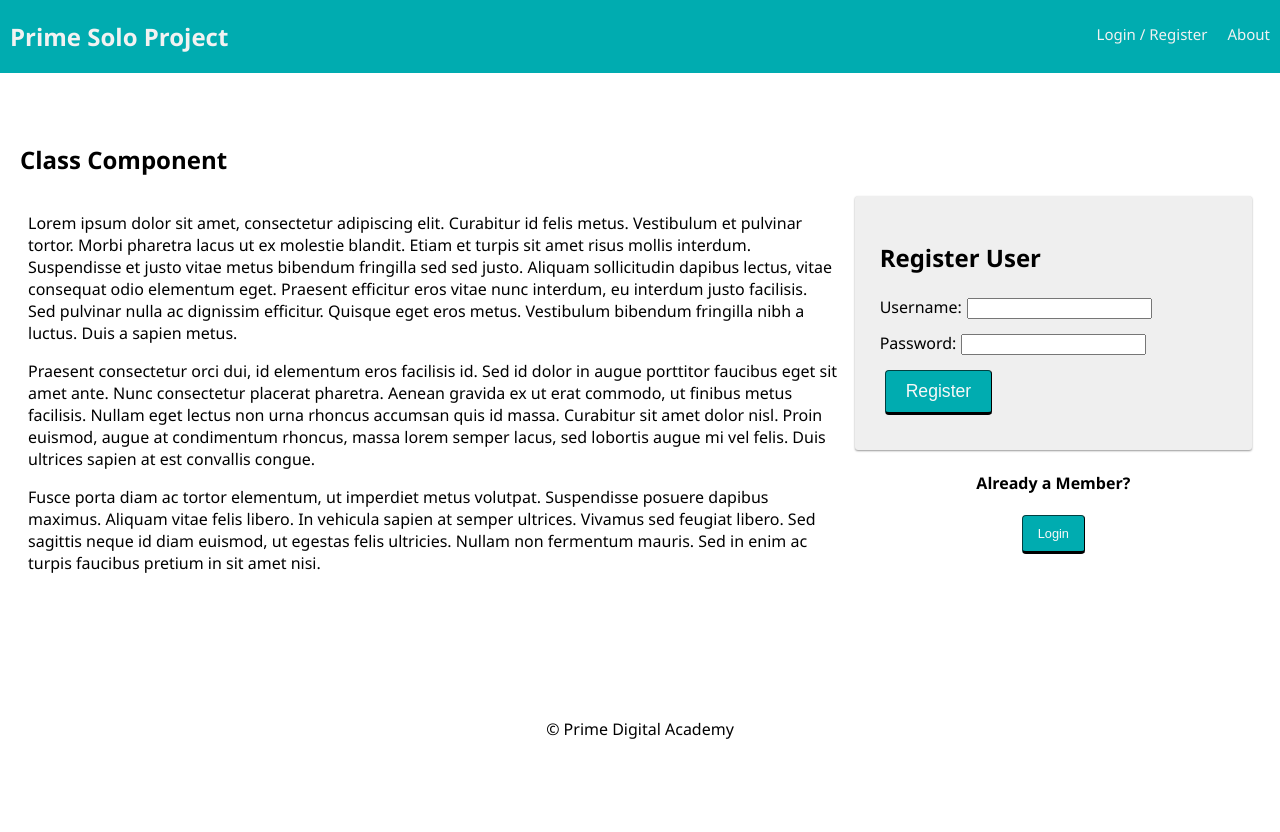
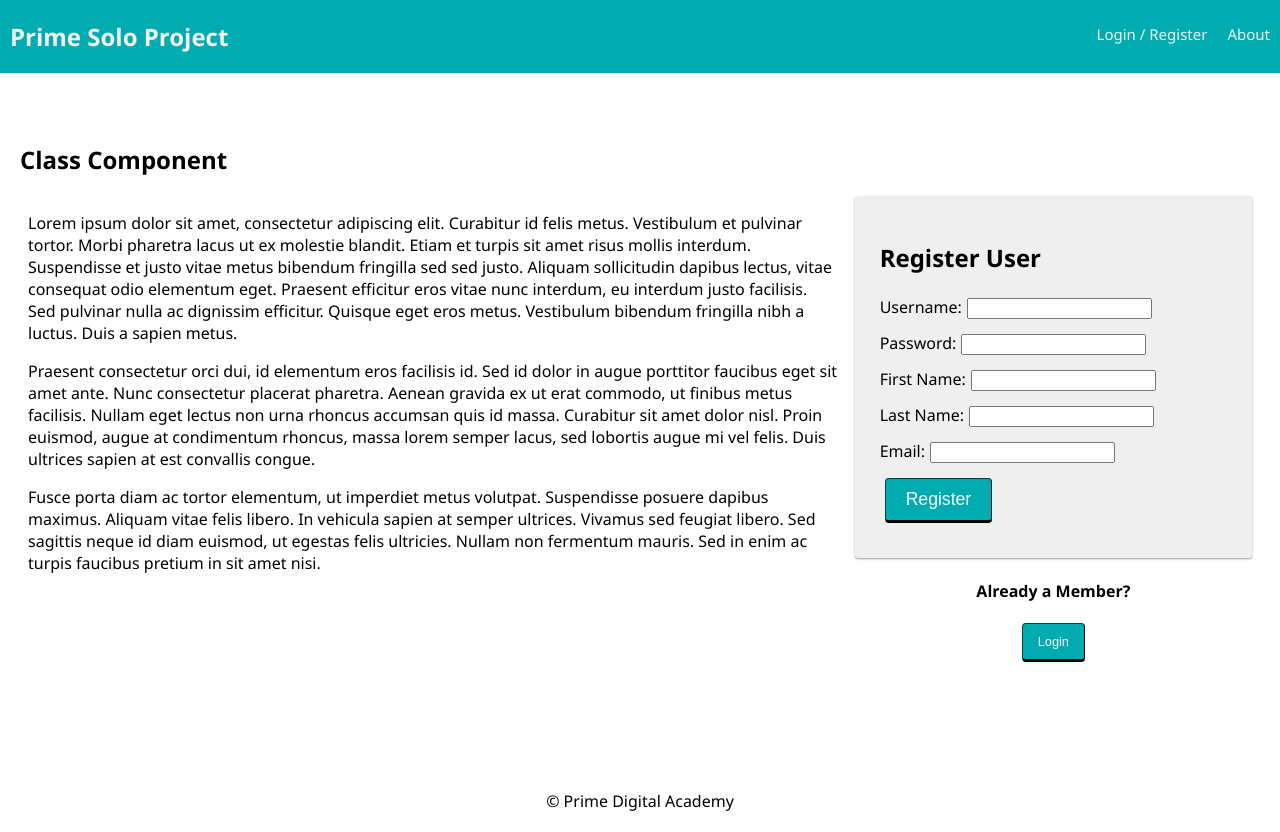
Before and after one commit to jdjsouza/family-recipe-site, a React (Create React App) app: page /#/home in a window 1280 px wide. Before the commit the page ends 800 px from the top, so only its background shows below. Built offline with nearby package versions, Linux system fonts and the light colour scheme; no server answers.

Commit message:
updated register page to include firstName, lastName and email

```diff
--- a/src/components/RegisterForm/RegisterForm.js
+++ b/src/components/RegisterForm/RegisterForm.js
@@ -6,6 +6,9 @@ class RegisterForm extends Component {
   state = {
     username: '',
     password: '',
+    firstName: '',
+    lastName: '',
+    email: '',
   };
 
   registerUser = (event) => {
@@ -16,6 +19,9 @@ class RegisterForm extends Component {
       payload: {
         username: this.state.username,
         password: this.state.password,
+        firstName: this.state.firstName,
+        lastName: this.state.lastName,
+        email: this.state.email,
       },
     });
   }; // end registerUser
@@ -60,6 +66,42 @@ class RegisterForm extends Component {
           </label>
         </div>
         <div>
+          <label htmlFor="firstName">
+            First Name:
+            <input
+              type="text"
+              name="firstName"
+              value={this.state.firstName}
+              required
+              onChange={this.handleInputChangeFor('firstName')}
+            />
+          </label>
+        </div>
+        <div>
+          <label htmlFor="lastName">
+            Last Name:
+            <input
+              type="text"
+              name="lastName"
+              value={this.state.lastName}
+              required
+              onChange={this.handleInputChangeFor('lastName')}
+            />
+          </label>
+        </div>
+        <div>
+          <label htmlFor="email">
+            Email:
+            <input
+              type="text"
+              name="email"
+              value={this.state.email}
+              required
+              onChange={this.handleInputChangeFor('email')}
+            />
+          </label>
+        </div>
+        <div>
           <input className="btn" type="submit" name="submit" value="Register" />
         </div>
       </form>
--- a/src/components/RegisterPage/RegisterPage.js
+++ b/src/components/RegisterPage/RegisterPage.js
@@ -9,6 +9,9 @@ class RegisterPage extends Component {
   state = {
     username: '',
     password: '',
+    firstName: '',
+    lastName: '',
+    email: '',
   };
 
   render() {
```
Also changed, not shown: 2 other files (tests, documents, lock files or other folders).
